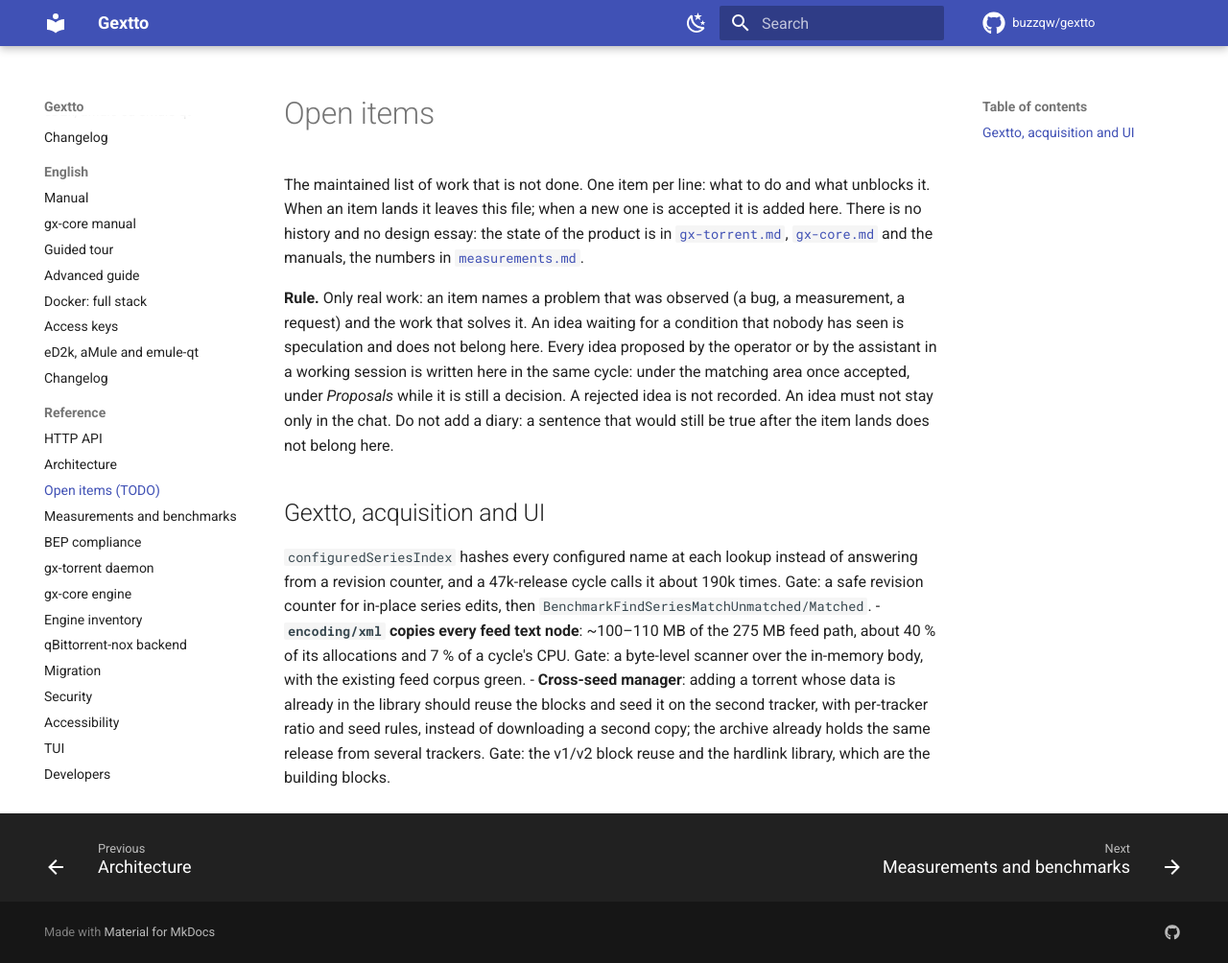
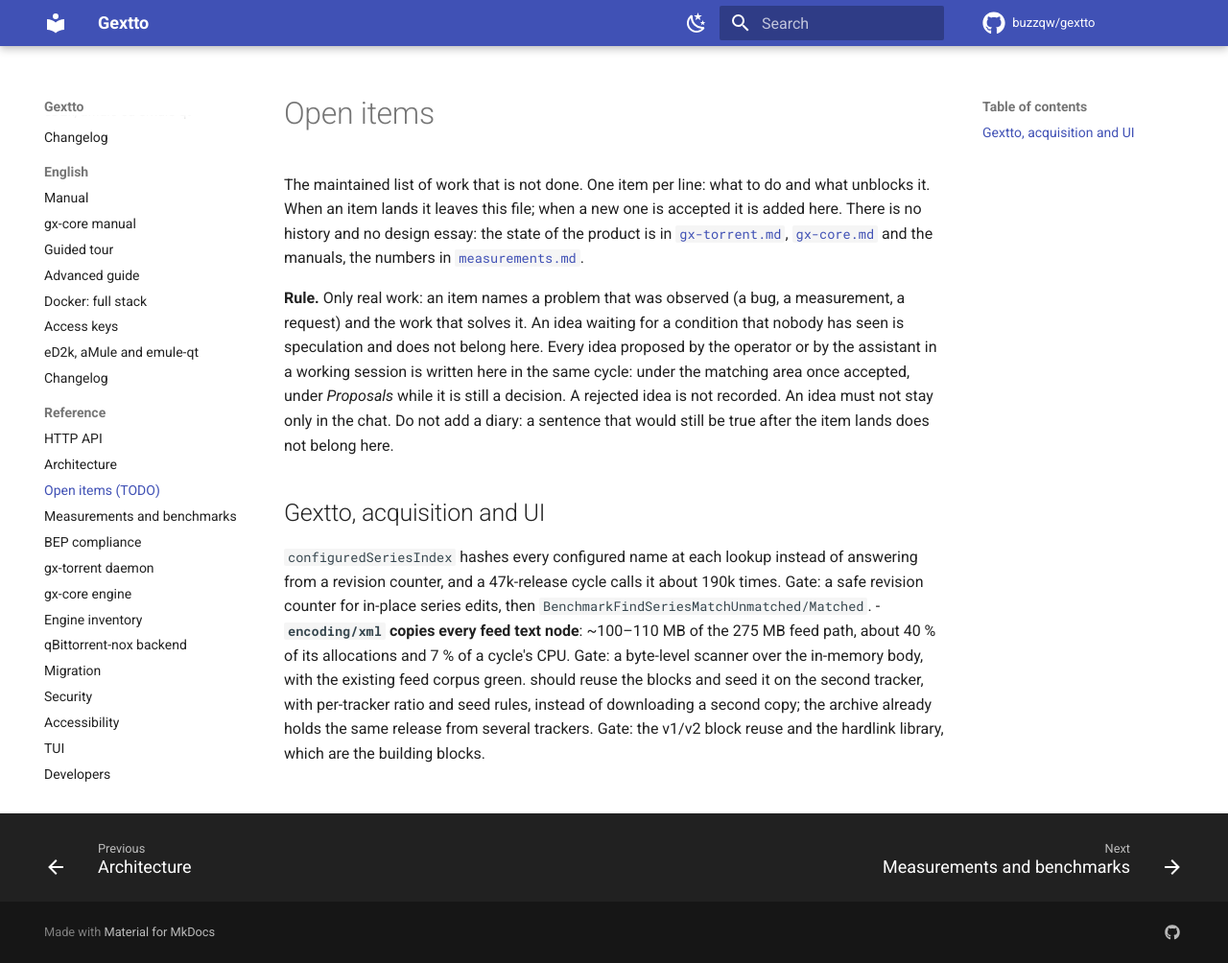
Before and after one commit to buzzqw/gextto, an MkDocs documentation site: the page built from docs/todo.md, in a window 1280 px wide and 1004 px high. Shown: the whole window at 96% size. Built offline with MkDocs 1.6.1 and Material for MkDocs 9.7.7, drawn with Linux system fonts in a browser that asks for light colours; comment, search, counter and statistics services are not loaded.

Commit message:
docs: the cross-seed manager is rejected
The operator does not want a second copy of a release added from another
tracker, so the item leaves the list. Only the feed parser remains open.

```diff
--- a/docs/todo.md
+++ b/docs/todo.md
@@ -24,7 +24,6 @@ still be true after the item lands does not belong here.
   feed path, about 40 % of its allocations and 7 % of a cycle's CPU. Gate: a
   byte-level scanner over the in-memory body, with the existing feed corpus
   green.
-- **Cross-seed manager**: adding a torrent whose data is already in the library
   should reuse the blocks and seed it on the second tracker, with per-tracker
   ratio and seed rules, instead of downloading a second copy; the archive
   already holds the same release from several trackers. Gate: the v1/v2 block
```
